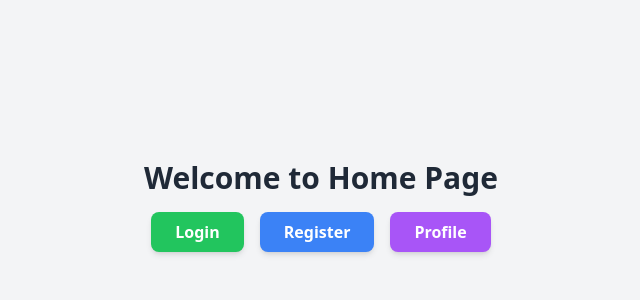
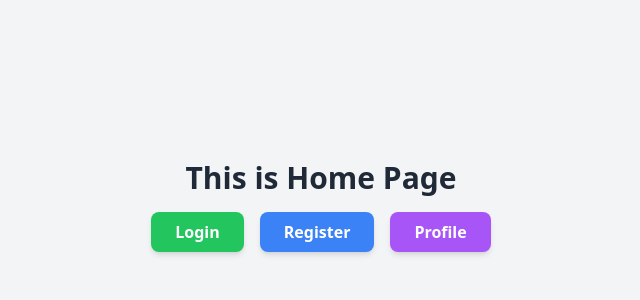
Before and after one commit to Khiladi19/FullStack, a React (Vite) app in the folder frontend/: page / in a window 1280 px wide. Shown: the part 226-526 px from the top of the page, without its empty margins (319-959 px from the left). Built offline with nearby package versions, Linux system fonts and the light colour scheme.

Commit message:
Title Change

```diff
--- a/frontend/src/Home.jsx
+++ b/frontend/src/Home.jsx
@@ -5,7 +5,7 @@
 
   return (
     <div className="flex flex-col items-center justify-center min-h-screen bg-gray-100 space-y-4">
-      <h1 className="text-3xl font-bold text-gray-800">Welcome to Home Page</h1>
+      <h1 className="text-3xl font-bold text-gray-800">This is Home Page</h1>
 
       <div className="flex space-x-4">
         <button
```
